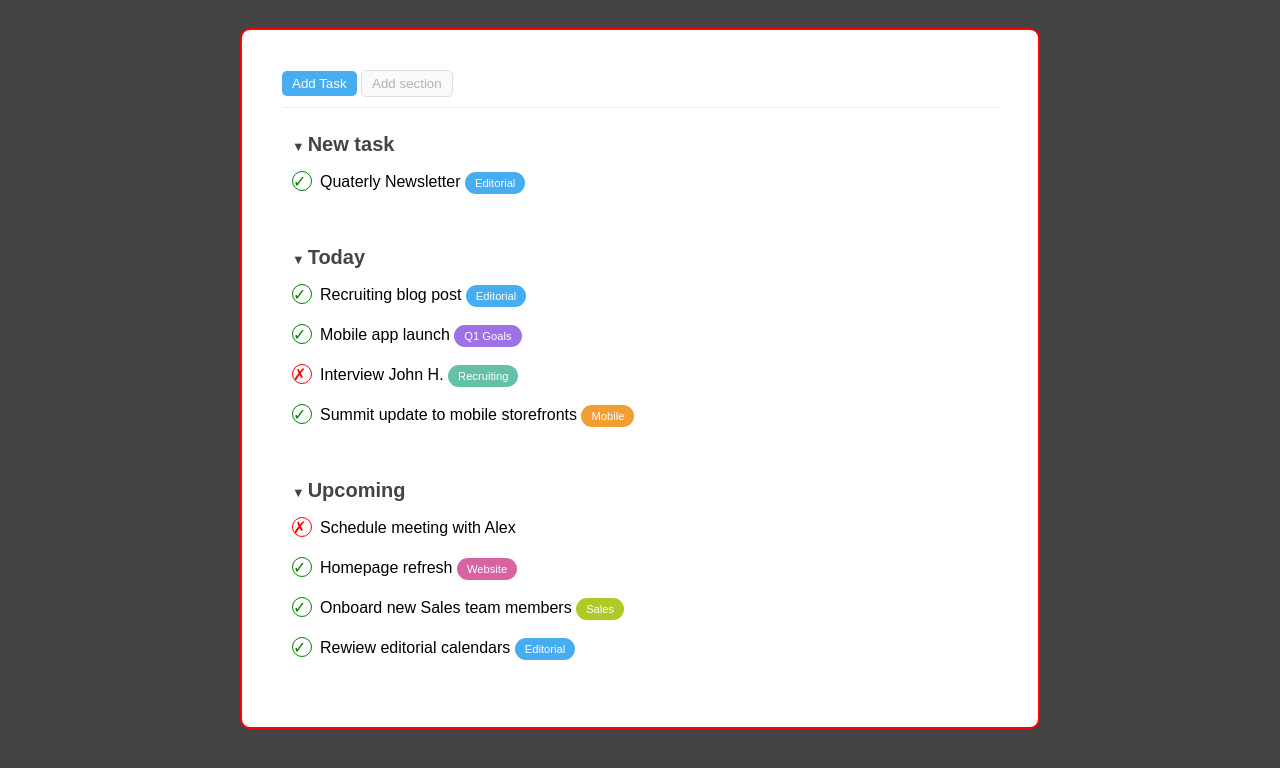
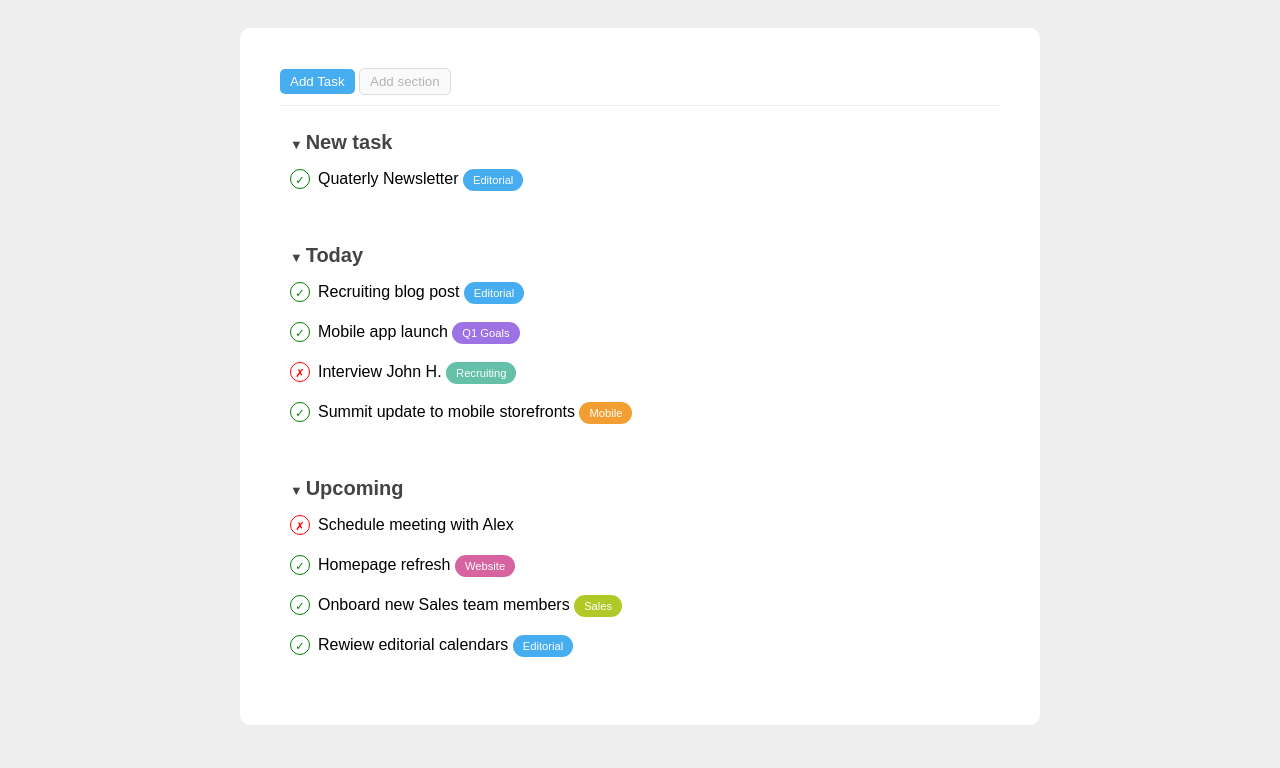
Before and after one commit to DavideBernasconi13/html-css-toboolist, a plain HTML site: page index.html in a window 1280 px wide. Shown: the part 86-854 px from the top of the page. Drawn offline with Linux system fonts and the light colour scheme.

Commit message:
fix font-size maker and general style of page

```diff
--- a/css/style.css
+++ b/css/style.css
@@ -8,13 +8,12 @@
 /* general */
 body {
     font-family: 'Arial', sans-serif;
-    background-color: #444;
+    background-color: #eee;
 }
 
 .container {
     max-width: 800px;
     margin: 40px auto;
-    border: 2px solid red;
     background: #fff;
     padding: 40px;
     border-radius: 10px;
@@ -125,9 +124,11 @@ button.accordion::before {
     margin-right: 8px;
     height: 20px;
     width: 20px;
-    border: 1px solid red;
     border-radius: 50%;
     display: inline-block;
+    line-height: 20px;
+    text-align: center;
+    font-size: 0.7rem;
 }
 
 .panel span.done {
```
